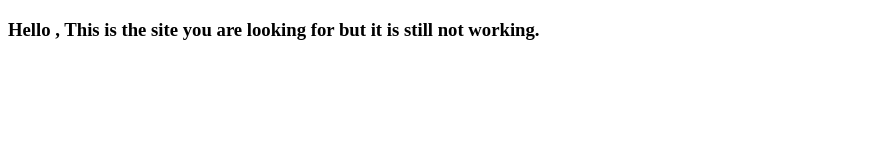
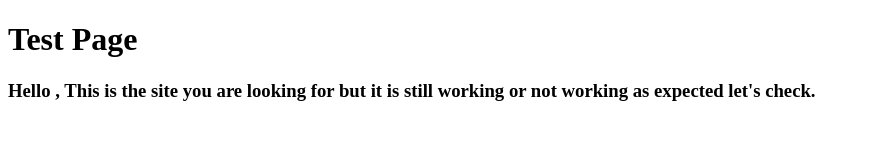
Before and after one commit to jd-215/node_tut_one, a website: page public/index.html in a window 1280 px wide. Shown: the whole page, without its empty margins (0-870 px from the left). Drawn offline with Linux system fonts and the light colour scheme.

Commit message:
html added

```diff
--- a/public/index.html
+++ b/public/index.html
@@ -3,9 +3,10 @@
 <head>
     <meta charset="UTF-8">
     <meta name="viewport" content="width=device-width, initial-scale=1.0">
-    <title>Document</title>
+    <title>Test Page</title>
 </head>
 <body>
-    <h3>Hello , This is the site you are looking for but it is still not working.</h3>
+    <h1>Test Page</h1>
+    <h3>Hello , This is the site you are looking for but it is still working or not working as expected let's check.</h3>
 </body>
 </html>
```
